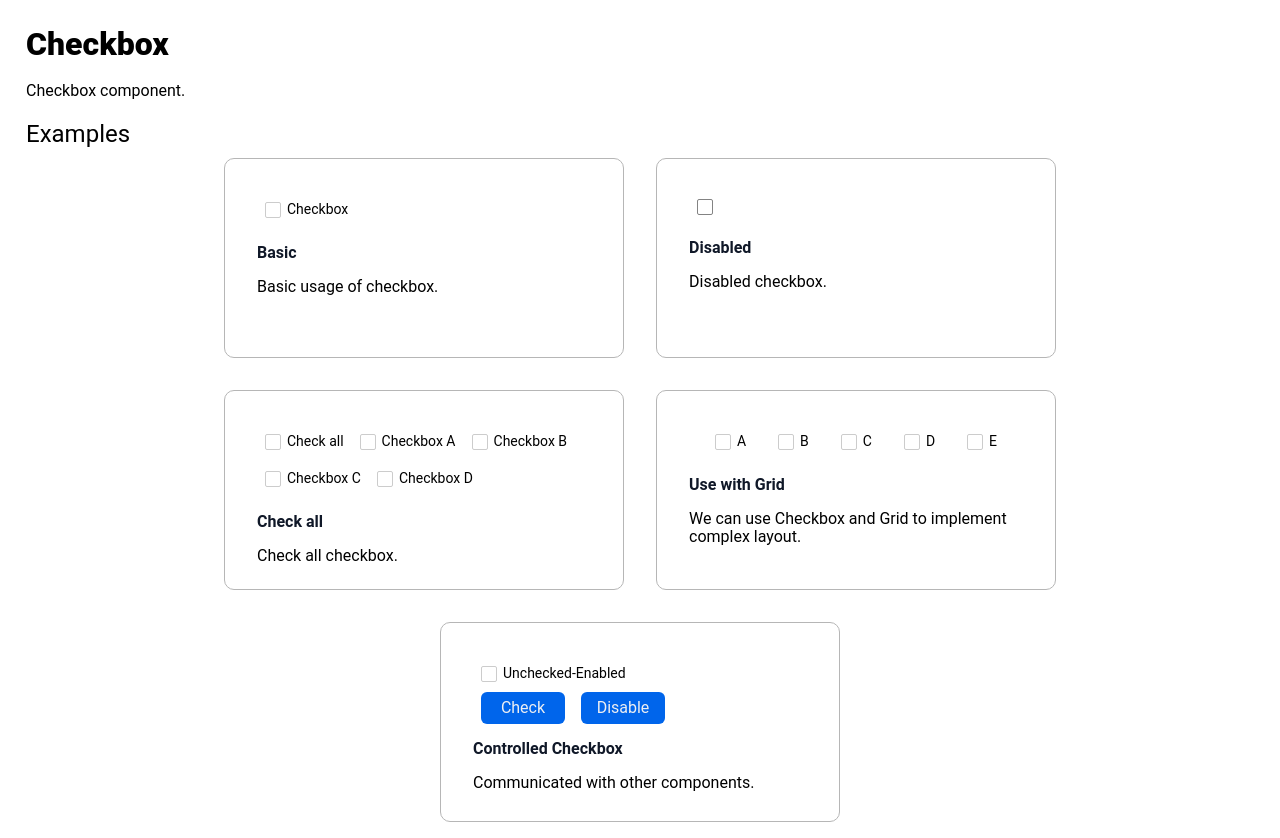
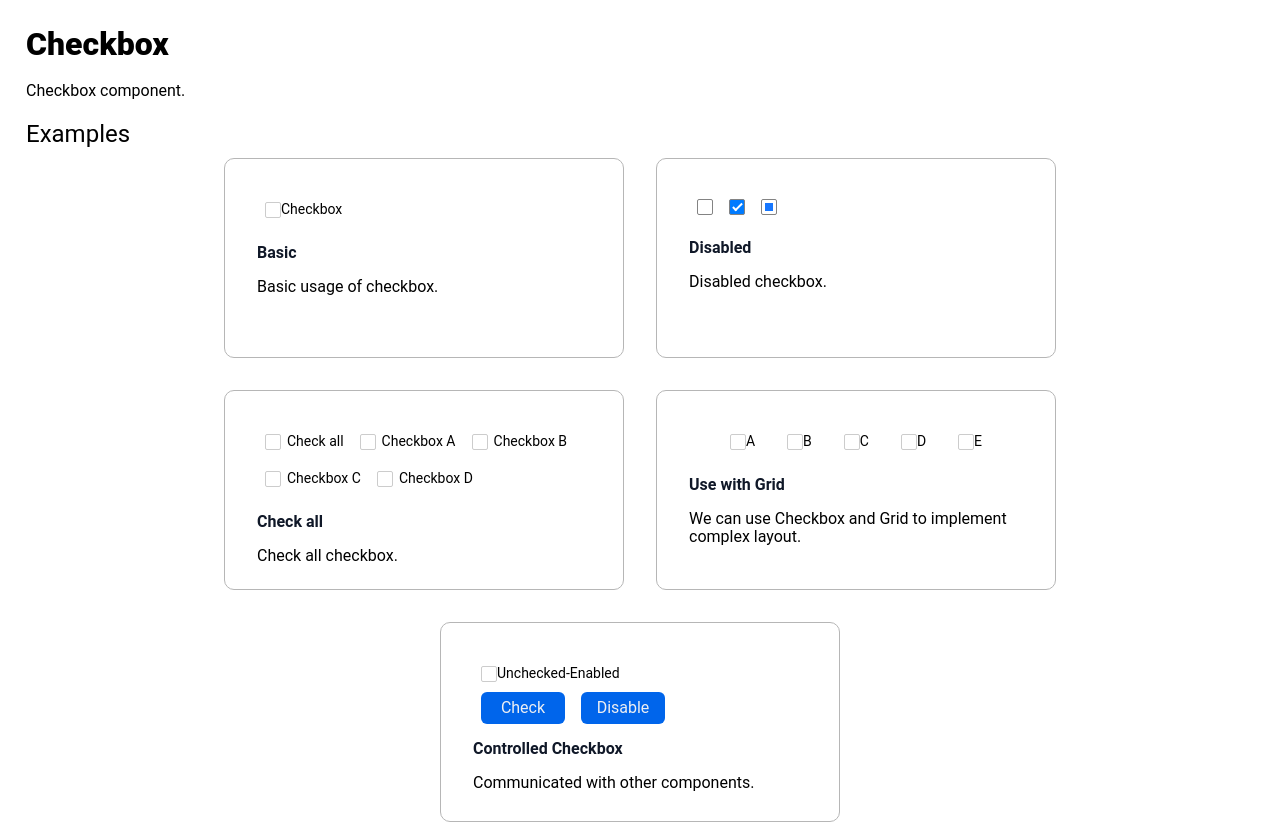
Before and after one commit to boketto0/Components, a React (Create React App) app: page / in a window 1280 px wide. Built offline with nearby package versions, Linux system fonts and the light colour scheme.

Commit message:
[FRONTDVP-1288]: Добавили indeterminate состояние

```diff
--- a/src/components/cells/Cell2.js
+++ b/src/components/cells/Cell2.js
@@ -1,5 +1,5 @@
 import './Cell2.css'
-import Checkbox from '../checkbox/Checkbox'
+import { Checkbox } from '../checkbox'
 
 export const Cell2 = () => {
 
@@ -7,7 +7,9 @@ export const Cell2 = () => {
 
     return(
         <div className='cell1'>
-            <Checkbox disabled={true}/>
+            <Checkbox disabled />
+            <Checkbox checked disabled />
+            <Checkbox indeterminate disabled/>
         </div>
     )
 }
--- a/src/components/checkbox/Checkbox.css
+++ b/src/components/checkbox/Checkbox.css
@@ -15,7 +15,6 @@
   height: 16px;
   border: 1px solid #ccc;
   border-radius: 2px;
-  margin-right: 6px;
   transition: background-color 0.3s ease;
 }
 
@@ -25,6 +24,10 @@
 
 .checkbox input:checked ~ .checkmark {
   background-color: #007bff;
+}
+
+.checkbox input:checked ~ .checkmark-indeterminate {
+  background-color: white;
 }
 
 .checkmark-disabled {
@@ -43,7 +46,7 @@
   position: absolute;
   display: block;
   left: 5px;
-  bottom: 2px;
+  bottom: 3px;
   width: 5px;
   height: 10px;
   border: solid white;
@@ -54,3 +57,15 @@
 .checkbox .label {
   font-size: 14px;
 }
+
+.checkbox input:checked ~ .checkmark-indeterminate::after {
+  content: "";
+  top: 50%;
+  inset-inline-start: 50%;
+  width: 8px;
+  height: 8px;
+  background-color: #1677ff;
+  border: 0;
+  transform: translate(-50%, -50%) scale(1);
+  opacity: 1;
+}
--- a/src/components/checkbox/Checkbox.js
+++ b/src/components/checkbox/Checkbox.js
@@ -23,8 +23,9 @@ export class Checkbox extends React.Component {
   };
 
   render() {
-    const { text, disabled, indeterminate } = this.props;
-    const { checked } = this.state;
+    const { text, disabled, indeterminate, checked: checkedProps } = this.props;
+    const { checked: checkedState } = this.state;
+    const checked = checkedProps || indeterminate || checkedState;
 
     const checkboxClasses = classnames('checkbox', {
       'checkbox-disabled': disabled,
--- /dev/null
+++ b/src/components/checkbox/index.js
@@ -0,0 +1 @@
+export * from './Checkbox';
--- /dev/null
+++ b/src/components/index.js
@@ -0,0 +1 @@
+export * from './checkbox';
```
